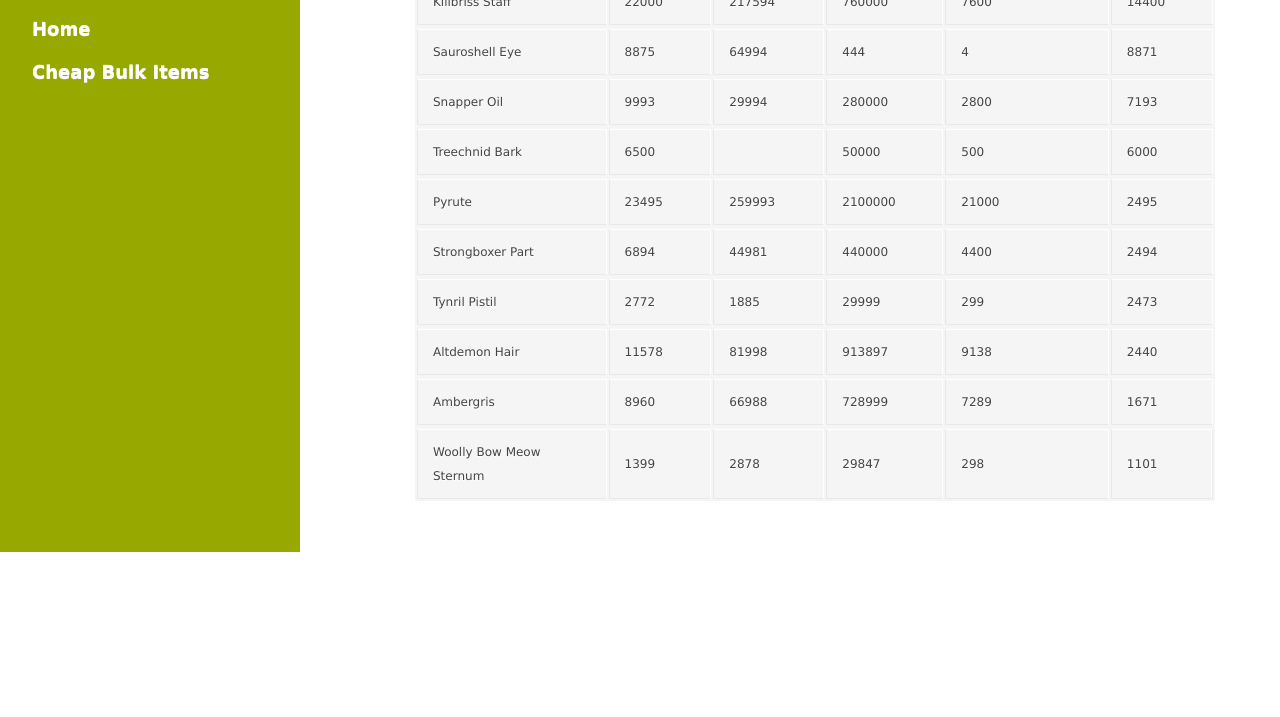
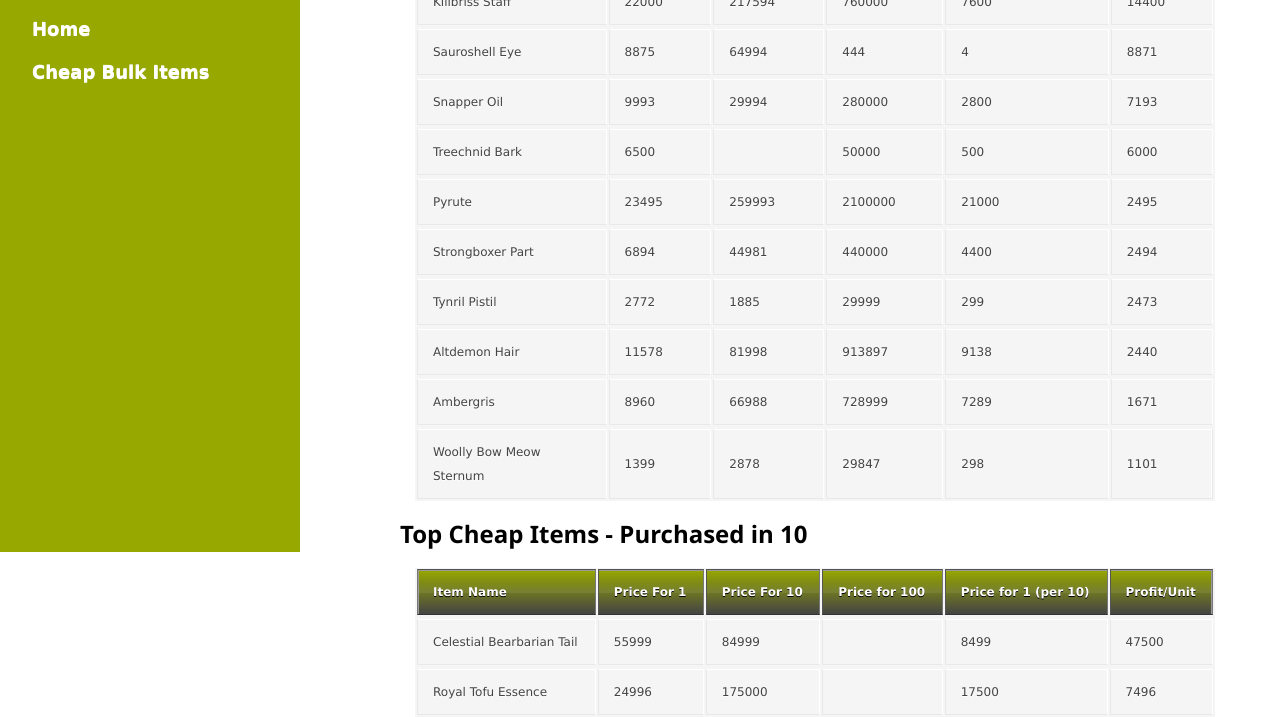
Before and after one commit to kamurao/kamurao.github.io, a plain HTML site: page newIndex.html in a window 1280 px wide. Shown: the part 248-965 px from the top of the page. Before the commit the page ends 800 px from the top, so only its background shows below. Drawn offline with nearby package versions, Linux system fonts and the light colour scheme.

Commit message:
Added bulk Items list

```diff
--- a/bulkItemsScript.js
+++ b/bulkItemsScript.js
@@ -21,8 +21,18 @@ $(document).ready(function() {
     var largestCostForOne = new Array(10).fill(0)
     var largest = 0;
 
+    var tenLargest10 = new Array(10).fill(0)
+    var tenLargestName = new Array(10).fill(0)
+    var tenLargestPrice1 = new Array(10).fill(0)
+    var tenLargestPrice10 = new Array(10).fill(0)
+    var tenLargestPrice100 = new Array(10).fill(0)
+    var tenLargestDifference = new Array(10).fill(0)
+    var tenLargestCostForOne = new Array(10).fill(0)
+    var tenLargest = 0;
+
     for(var i = 0; i < data.length; i++) {
         if(data[i].date === today) {
+        //CALCULATE COST FOR 100 TABLE
             if(data[i].price100 != 0 && data[i].price1 != 0) {
                 var costForOne = parseInt((data[i].price100/100))
                 var priceDifference = parseInt(data[i].price1) - costForOne
@@ -43,10 +53,24 @@ $(document).ready(function() {
                 }
                 itemNameList.push(priceDifference)
             }
+            if(data[i].price10 != 0 && data[i].price1 != 0) {
+                var costForOne = parseInt((data[i].price10/10))
+                var priceDifference = parseInt(data[i].price1) - costForOne
+                for(var y = 0; y < largest10.length; y++) {
+                    if(priceDifference > largest10[y]) {
+                        tenLargest10[y] = priceDifference
+                        tenLargestName[y] = data[i].itemName
+                        tenLargestPrice1[y] = data[i].price1
+                        tenLargestPrice10[y] = data[i].price10
+                        tenLargestPrice100[y] = data[i].price100
+                        tenLargestDifference[y] = priceDifference
+                        tenLargestCostForOne[y] = costForOne
+                        break;
                     }
                 }
-    var uniqueItemNames = [...new Set(itemNameList)];
-    console.log(uniqueItemNames)
+            }
+        }
+    }
     for(var i = 0; i < largestName.length; i++) {
         var tr = document.createElement("tr");
         select.appendChild(tr);
@@ -66,13 +90,33 @@ $(document).ready(function() {
         opt = largestDifference[i]
         addData(el, opt, select)
     }
+    var tenTable = document.getElementById("tenItemTable");
+    for(var i = 0; i < tenLargestName.length; i++) {
+        var tr = document.createElement("tr");
+        tenTable.appendChild(tr);
+        var opt = tenLargestName[i];
+        var el = document.createElement("td");
+        el.textContent = opt;
+        el.value = opt;
+        tenTable.appendChild(el);
+        opt = tenLargestPrice1[i]
+        addData(el, opt, tenTable)
+        opt = tenLargestPrice10[i]
+        addData(el, opt, tenTable)
+        opt = tenLargestPrice100[i]
+        addData(el, opt, tenTable)
+        opt = tenLargestCostForOne[i]
+        addData(el, opt, tenTable)
+        opt = tenLargestDifference[i]
+        addData(el, opt, tenTable)
+    }
     });
 
 });
 
-function addData(el, data, select) {
+function addData(el, data, selected) {
     el = document.createElement("td");
     el.textContent = data;
     el.value = data;
-    select.appendChild(el);
+    selected.appendChild(el);
 }
--- a/newIndex.html
+++ b/newIndex.html
@@ -55,6 +55,22 @@
         <tbody id = "itemTable">
         </tbody>
     </table>
+
+    <h3 style="color:Black;"><b>Top Cheap Items - Purchased in 10</b></h3>
+    <table>
+        <thead>
+        <tr>
+            <th>Item Name</th>
+            <th>Price For 1</th>
+            <th>Price For 10</th>
+            <th>Price for 100 </th>
+            <th>Price for 1 (per 10)</th>
+            <th>Profit/Unit</th>
+        </tr>
+        </thead>
+        <tbody id = "tenItemTable">
+        </tbody>
+    </table>
     <div>
         <script src="bulkItemsScript.js"></script>
         <script src="https://d3js.org/d3.v4.min.js"></script>
```
Lines whose indentation alone changed are shown as unchanged.
